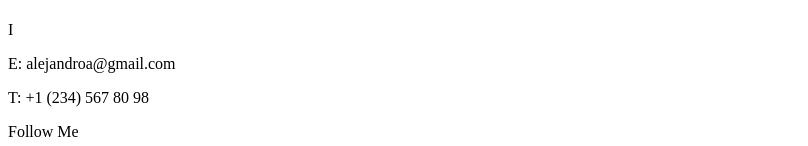
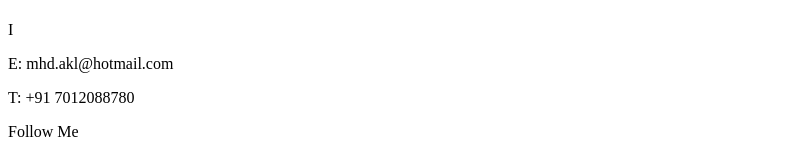
Before and after one commit to mohammed-akl/portfolio-react, a Next.js app: page / in a window 1280 px wide. Shown: the part 1124-1270 px from the top of the page, without its empty margins (0-808 px from the left). Built offline with nearby package versions, Linux system fonts and the light colour scheme.

Commit message:
Update Footer.js

```diff
--- a/src/layout/Footer.js
+++ b/src/layout/Footer.js
@@ -2,20 +2,14 @@ const Footer = () => {
   return (
     <footer className="footer">
       <div className="copy">
-        <p>E: alejandroa@gmail.com</p>
-        <p>T: +1 (234) 567 80 98</p>
+        <p>E: mhd.akl@hotmail.com</p>
+        <p>T: +91 7012088780</p>
       </div>
       <div className="soc-box">
         <div className="follow-label">Follow Me</div>
         <div className="soc">
-          <a target="_blank" rel="noreferrer" href="https://www.pinterest.com/">
-            <span className="icon fab fa-pinterest" />
-          </a>
-          <a target="_blank" rel="noreferrer" href="https://www.instagram.com/">
+          <a target="_blank" rel="noreferrer" href="https://www.instagram.com/mhd___akl/">
             <span className="icon fab fa-instagram" />
-          </a>
-          <a target="_blank" rel="noreferrer" href="https://dribbble.com/">
-            <span className="icon fab fa-dribbble" />
           </a>
         </div>
       </div>
```
